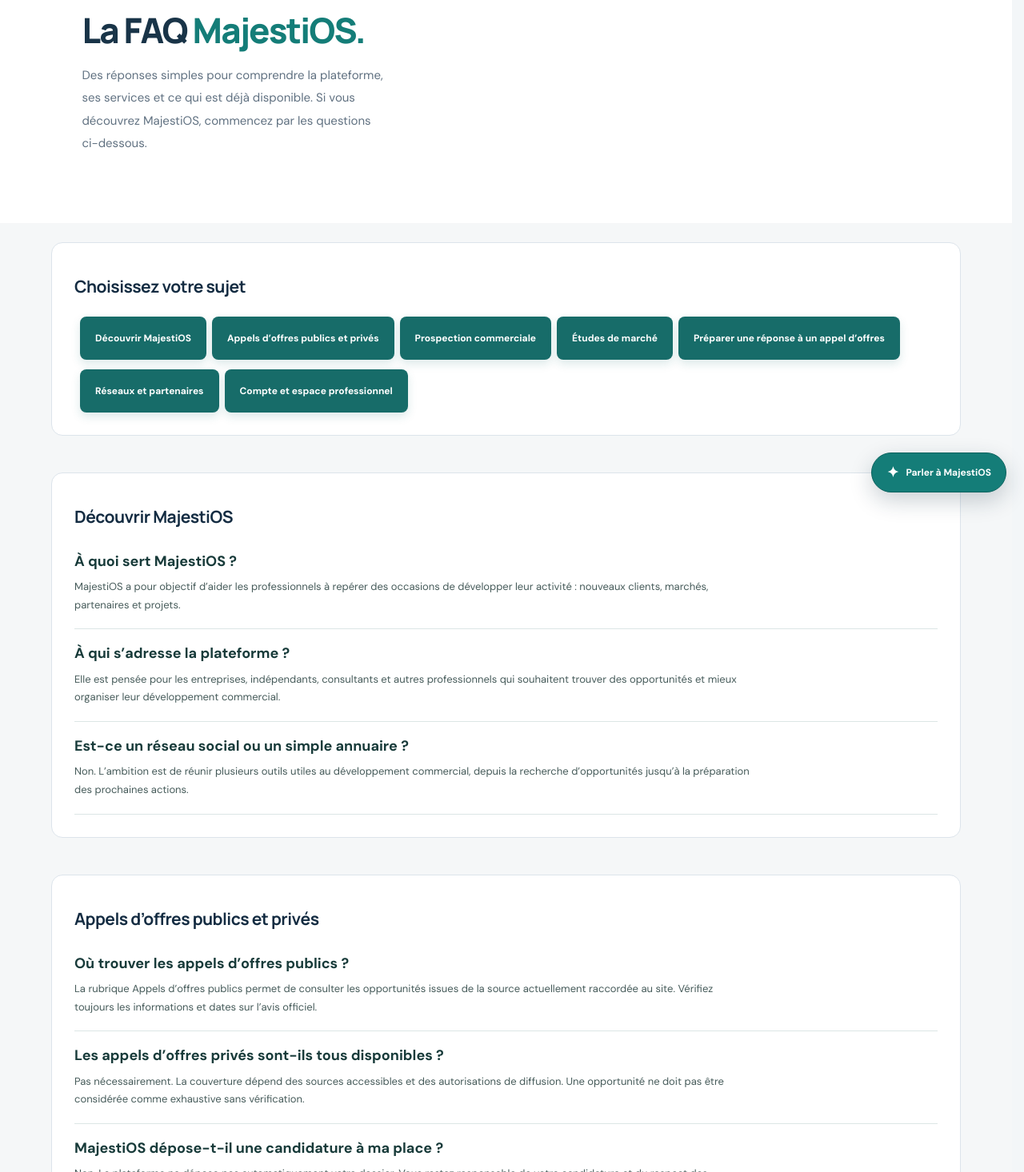
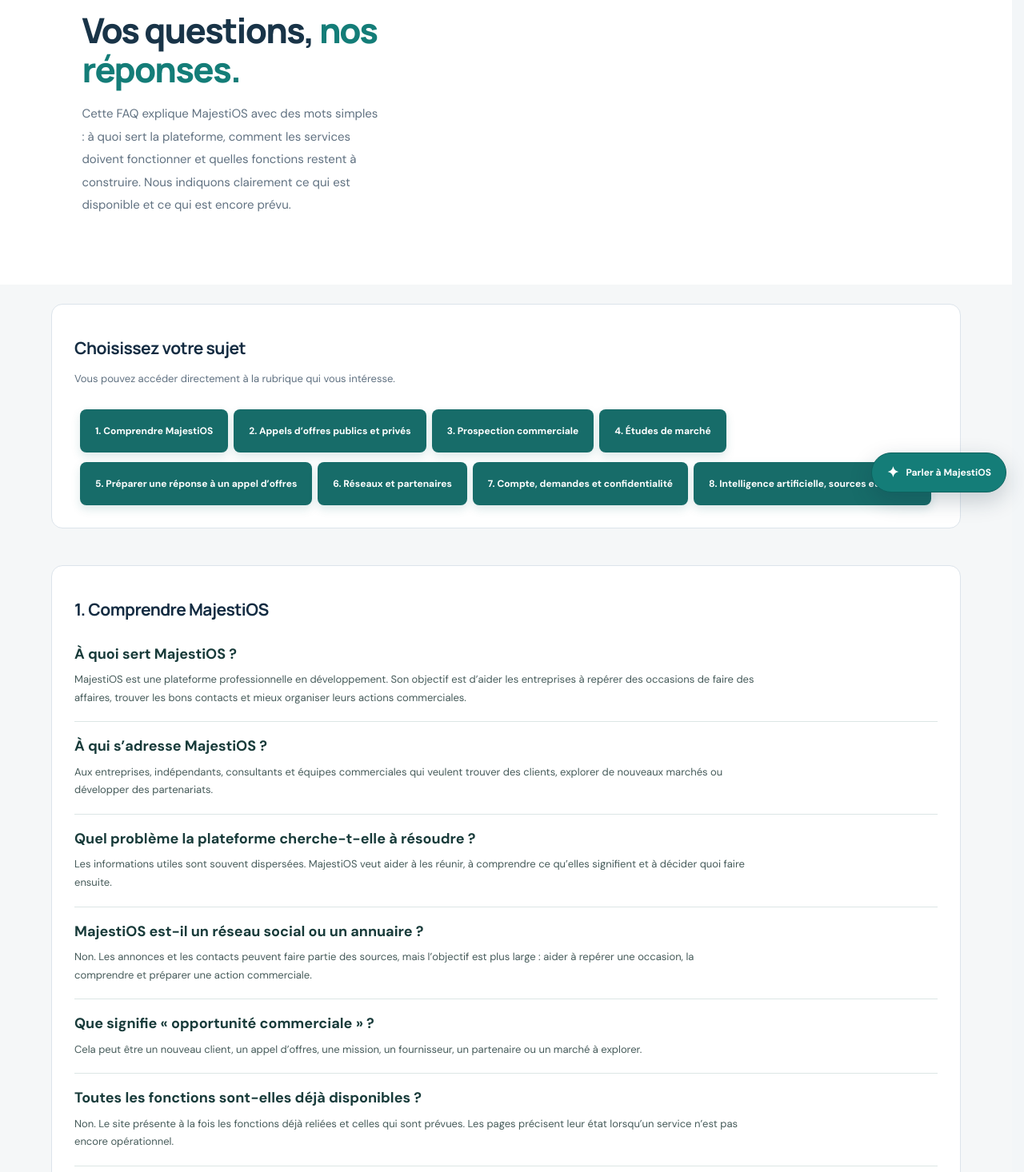
Before and after one commit to Chexpeer/Majestios, a Next.js app: page /faq in a window 1280 px wide. Shown: the part 164-1630 px from the top of the page at 80% size. Built offline with nearby package versions, Linux system fonts and the light colour scheme.

Commit message:
Enrichir la FAQ avec des réponses pratiques et simples

```diff
--- a/src/app/faq/page.tsx
+++ b/src/app/faq/page.tsx
@@ -3,67 +3,96 @@ import PublicHeader from "@/components/public-header";
 
 export const metadata = {
   title: "FAQ — Questions fréquentes | MajestiOS",
-  description: "Comprendre simplement MajestiOS, les appels d’offres, la prospection et les services en préparation.",
+  description: "Réponses simples sur MajestiOS, les appels d’offres, la prospection, les études de marché, les données et les fonctionnalités en préparation.",
 };
 
 const sections = [
   {
     id: "decouvrir",
-    title: "Découvrir MajestiOS",
+    title: "1. Comprendre MajestiOS",
     items: [
-      ["À quoi sert MajestiOS ?", "MajestiOS a pour objectif d’aider les professionnels à repérer des occasions de développer leur activité : nouveaux clients, marchés, partenaires et projets."],
-      ["À qui s’adresse la plateforme ?", "Elle est pensée pour les entreprises, indépendants, consultants et autres professionnels qui souhaitent trouver des opportunités et mieux organiser leur développement commercial."],
-      ["Est-ce un réseau social ou un simple annuaire ?", "Non. L’ambition est de réunir plusieurs outils utiles au développement commercial, depuis la recherche d’opportunités jusqu’à la préparation des prochaines actions."],
+      ["À quoi sert MajestiOS ?", "MajestiOS est une plateforme professionnelle en développement. Son objectif est d’aider les entreprises à repérer des occasions de faire des affaires, trouver les bons contacts et mieux organiser leurs actions commerciales."],
+      ["À qui s’adresse MajestiOS ?", "Aux entreprises, indépendants, consultants et équipes commerciales qui veulent trouver des clients, explorer de nouveaux marchés ou développer des partenariats."],
+      ["Quel problème la plateforme cherche-t-elle à résoudre ?", "Les informations utiles sont souvent dispersées. MajestiOS veut aider à les réunir, à comprendre ce qu’elles signifient et à décider quoi faire ensuite."],
+      ["MajestiOS est-il un réseau social ou un annuaire ?", "Non. Les annonces et les contacts peuvent faire partie des sources, mais l’objectif est plus large : aider à repérer une occasion, la comprendre et préparer une action commerciale."],
+      ["Que signifie « opportunité commerciale » ?", "Cela peut être un nouveau client, un appel d’offres, une mission, un fournisseur, un partenaire ou un marché à explorer."],
+      ["Toutes les fonctions sont-elles déjà disponibles ?", "Non. Le site présente à la fois les fonctions déjà reliées et celles qui sont prévues. Les pages précisent leur état lorsqu’un service n’est pas encore opérationnel."],
     ],
   },
   {
     id: "appels-offres",
-    title: "Appels d’offres publics et privés",
+    title: "2. Appels d’offres publics et privés",
     items: [
-      ["Où trouver les appels d’offres publics ?", "La rubrique Appels d’offres publics permet de consulter les opportunités issues de la source actuellement raccordée au site. Vérifiez toujours les informations et dates sur l’avis officiel."],
-      ["Les appels d’offres privés sont-ils tous disponibles ?", "Pas nécessairement. La couverture dépend des sources accessibles et des autorisations de diffusion. Une opportunité ne doit pas être considérée comme exhaustive sans vérification."],
-      ["MajestiOS dépose-t-il une candidature à ma place ?", "Non. La plateforme ne dépose pas automatiquement votre dossier. Vous restez responsable de votre candidature et du respect des consignes de l’acheteur."],
+      ["Où consulter les appels d’offres publics ?", "Ouvrez la rubrique « Appels d’offres publics ». Le site utilise actuellement une source reliée au BOAMP. Pour chaque annonce, vérifiez toujours l’avis officiel et ses éventuelles mises à jour."],
+      ["Les annonces publiques sont-elles toutes présentes ?", "Nous ne pouvons pas garantir une couverture complète. Les résultats dépendent de la source reliée et des informations qu’elle publie."],
+      ["Les appels d’offres privés sont-ils tous recensés ?", "Non. La couverture des appels d’offres privés dépend des sources disponibles et des autorisations nécessaires. Les exemples de présentation ne doivent pas être pris pour de véritables offres."],
+      ["Comment vérifier une annonce ?", "Consultez le lien vers la source d’origine, vérifiez la date limite, les documents demandés et les coordonnées de l’acheteur. En cas de différence, le document officiel fait foi."],
+      ["MajestiOS répond-il automatiquement à ma place ?", "Non. Le site ne dépose pas automatiquement une candidature. L’entreprise reste responsable de son dossier, de ses pièces et de son envoi dans les délais."],
+      ["Que faire si une annonce semble ancienne ou incorrecte ?", "Vérifiez-la auprès de la source officielle avant d’agir. Une annonce peut être modifiée, annulée ou clôturée après sa première publication."],
     ],
   },
   {
     id: "prospection",
-    title: "Prospection commerciale",
+    title: "3. Prospection commerciale",
     items: [
-      ["À quoi sert la prospection commerciale ?", "Elle aide à mieux définir les entreprises à contacter, comprendre leurs besoins possibles et préparer une prise de contact pertinente."],
-      ["MajestiOS fournit-il déjà une liste complète de prospects vérifiés ?", "La collecte et l’enrichissement automatisés font partie du périmètre envisagé. Ils ne sont pas présentés ici comme un service entièrement opérationnel. Les coordonnées doivent toujours être vérifiées."],
-      ["L’intelligence artificielle peut-elle se tromper ?", "Oui. Une suggestion de l’IA est une aide, pas une garantie. Les informations importantes doivent être vérifiées avant toute décision ou prise de contact."],
+      ["À quoi sert la prospection ?", "Elle consiste à rechercher les entreprises susceptibles d’avoir besoin de vos services, puis à préparer une prise de contact utile et adaptée."],
+      ["Comment définir ma cible ?", "Commencez par préciser votre activité, les types d’entreprises recherchées, leur secteur, leur zone géographique et le besoin auquel vous répondez."],
+      ["MajestiOS fournit-il déjà une liste complète de prospects vérifiés ?", "Pas à ce stade. La recherche et l’enrichissement automatisés font partie des fonctions prévues, mais ne sont pas présentés ici comme un service complet déjà disponible."],
+      ["L’IA peut-elle trouver le bon décideur ?", "L’IA pourra aider à rechercher et organiser les informations. Son résultat devra être vérifié : un nom, un poste ou une coordonnée ne doit jamais être considéré comme exact sans contrôle."],
+      ["La prospection téléphonique est-elle déjà intégrée ?", "La prospection assistée par téléphone fait partie des pistes importantes du projet, mais il ne faut pas la considérer comme opérationnelle tant que les outils et les services nécessaires ne sont pas raccordés et testés."],
+      ["Puis-je utiliser les informations trouvées pour contacter quelqu’un ?", "Vous devez vérifier l’exactitude des informations et respecter les règles applicables à la prospection, à la protection des données et aux oppositions des personnes contactées."],
     ],
   },
   {
     id: "etudes-de-marche",
-    title: "Études de marché",
+    title: "4. Études de marché",
     items: [
-      ["Que permet une étude de marché ?", "Elle aide à mieux comprendre les clients, les concurrents, les tendances et les possibilités dans un secteur ou une zone géographique."],
-      ["Les études sont-elles générées automatiquement aujourd’hui ?", "La page décrit le fonctionnement visé. Un moteur d’étude complet n’est pas déclaré opérationnel à ce stade. Les conclusions futures devront être accompagnées de sources et de limites clairement expliquées."],
+      ["À quoi sert une étude de marché ?", "Elle aide à comprendre les clients possibles, les concurrents, les tendances et les occasions de développement dans un secteur ou une région."],
+      ["Que faut-il préciser avant de commencer ?", "Le secteur étudié, la zone géographique, le type de client recherché, la période et la décision que vous souhaitez préparer."],
+      ["MajestiOS génère-t-il déjà une étude complète automatiquement ?", "Non. La page présente le fonctionnement envisagé. Le moteur complet d’étude de marché n’est pas déclaré opérationnel à ce stade."],
+      ["Comment vérifier une conclusion ou un chiffre ?", "Il faut pouvoir retrouver la source, sa date et le contexte. Une estimation ou une hypothèse doit être clairement distinguée d’un chiffre confirmé."],
+      ["Une étude peut-elle garantir le succès commercial ?", "Non. Elle peut aider à prendre une décision mieux informée, mais elle ne garantit ni la demande, ni les ventes, ni les résultats futurs."],
     ],
   },
   {
     id: "accompagnement-appels-offres",
-    title: "Préparer une réponse à un appel d’offres",
+    title: "5. Préparer une réponse à un appel d’offres",
     items: [
-      ["Comment MajestiOS peut-il aider ?", "Le parcours prévu aide à comprendre la demande, vérifier si elle correspond à votre entreprise et préparer la liste des documents et des dates importantes."],
-      ["Les documents générés suffisent-ils pour répondre ?", "Non. Vous devez contrôler les pièces demandées, les délais et les règles dans le dossier officiel. En cas de doute, demandez conseil à un professionnel compétent."],
+      ["Comment MajestiOS prévoit-il d’aider ?", "Le parcours envisagé doit aider à comprendre la demande, vérifier si elle correspond à votre entreprise et préparer la liste des documents et des dates importantes."],
+      ["Que faut-il vérifier avant de répondre ?", "Les conditions de participation, les pièces demandées, les critères de choix, les questions éventuelles à poser et la date limite de dépôt."],
+      ["Puis-je envoyer le dossier préparé par MajestiOS sans le relire ?", "Non. Chaque document doit être relu et validé par votre entreprise. Les consignes de l’acheteur et le dossier officiel restent la référence."],
+      ["MajestiOS assure-t-il le dépôt officiel de la candidature ?", "Non. Aucun dépôt automatique de candidature n’est annoncé comme disponible."],
     ],
   },
   {
     id: "reseaux",
-    title: "Réseaux et partenaires",
+    title: "6. Réseaux et partenaires",
     items: [
-      ["Puis-je contacter directement tous les partenaires affichés ?", "La rubrique Réseaux présente les types de coopération recherchés. Elle ne constitue pas encore un annuaire de partenaires dont tous les profils auraient été vérifiés."],
-      ["Comment proposer une collaboration ?", "Vous pouvez commencer par la rubrique Nous rejoindre. Les fonctions de mise en relation seront proposées à mesure que le parcours de contact et le suivi seront disponibles."],
+      ["À quoi sert la rubrique Réseaux ?", "Elle présente les types de professionnels et d’organisations avec lesquels des collaborations pourraient être utiles : experts, prestataires, partenaires technologiques ou opérateurs."],
+      ["Les partenaires affichés sont-ils déjà tous vérifiés ?", "Non. Cette rubrique décrit les catégories de coopération recherchées ; elle ne constitue pas encore un annuaire complet de partenaires validés."],
+      ["Comment proposer une collaboration ?", "Vous pouvez consulter la page « Nous rejoindre » pour découvrir le parcours de contact actuellement proposé."],
+      ["Une mise en relation est-elle garantie ?", "Non. Une mise en relation future dépendra de la disponibilité des profils, de la vérification des informations et de l’accord des personnes concernées."],
     ],
   },
   {
     id: "compte",
-    title: "Compte et espace professionnel",
+    title: "7. Compte, demandes et confidentialité",
     items: [
-      ["Que faire si j’ai une question sur mon compte ?", "Consultez d’abord les informations de cette FAQ. Si votre question concerne un accès ou une difficulté précise, utilisez les moyens de contact affichés sur le site lorsqu’ils sont disponibles."],
-      ["Toutes les fonctionnalités sont-elles déjà disponibles ?", "Non. Certaines pages présentent des services en préparation. Le site doit distinguer clairement les outils disponibles des fonctionnalités encore en cours de conception ou de raccordement."],
+      ["Comment demander des informations à MajestiOS ?", "Consultez la page « Nous rejoindre » ou les moyens de contact affichés sur le site. Si un formulaire est proposé, remplissez uniquement les champs nécessaires."],
+      ["Les formulaires peuvent-ils demander des informations confidentielles ?", "N’envoyez pas de mots de passe, de données bancaires, de secrets commerciaux ni de documents confidentiels dans un formulaire général."],
+      ["Que devient une demande envoyée depuis un formulaire ?", "Le formulaire concerné indique, lorsqu’elle est disponible, la destination de la demande. Vérifiez cette information avant l’envoi et évitez d’inclure des données inutiles."],
+      ["Que faire si un formulaire ne fonctionne pas ?", "Vérifiez les champs obligatoires et réessayez. Si le problème continue, utilisez un autre moyen de contact affiché sur le site, s’il est disponible."],
+    ],
+  },
+  {
+    id: "ia-fiabilite",
+    title: "8. Intelligence artificielle, sources et fiabilité",
+    items: [
+      ["L’IA de MajestiOS peut-elle se tromper ?", "Oui. Elle peut mal interpréter une information, manquer un élément ou produire une réponse inexacte. Les décisions importantes doivent reposer sur des informations vérifiées."],
+      ["Comment distinguer un fait d’une hypothèse ?", "Un fait doit pouvoir être relié à une source consultable. Une estimation, une suggestion ou une hypothèse doit être présentée comme telle."],
+      ["MajestiOS recherche-t-il des opportunités sur tout le Web ?", "La recherche à partir de plusieurs sources fait partie de l’évolution envisagée. Il ne faut pas supposer que toutes les sources du Web sont déjà couvertes."],
+      ["Les résultats seront-ils disponibles en plusieurs langues ?", "Le projet prévoit une approche bilingue et une ouverture internationale progressive. La couverture réelle dépendra des sources, des langues et des fonctions effectivement raccordées."],
+      ["Comment savoir si une fonction est disponible ?", "Lisez la mention d’état sur la page concernée. En cas de doute, considérez la fonction comme en préparation jusqu’à confirmation explicite de sa disponibilité."],
     ],
   },
 ];
@@ -75,12 +104,13 @@ export default function FAQPage() {
       <section className="how-section concept-hero">
         <div>
           <span className="section-label">AIDE ET INFORMATIONS</span>
-          <h1>La FAQ <em>MajestiOS.</em></h1>
-          <p>Des réponses simples pour comprendre la plateforme, ses services et ce qui est déjà disponible. Si vous découvrez MajestiOS, commencez par les questions ci-dessous.</p>
+          <h1>Vos questions, <em>nos réponses.</em></h1>
+          <p>Cette FAQ explique MajestiOS avec des mots simples : à quoi sert la plateforme, comment les services doivent fonctionner et quelles fonctions restent à construire. Nous indiquons clairement ce qui est disponible et ce qui est encore prévu.</p>
         </div>
       </section>
       <section className="concept-principles">
         <h2>Choisissez votre sujet</h2>
+        <p>Vous pouvez accéder directement à la rubrique qui vous intéresse.</p>
         <div className="route-actions">
           {sections.map((section) => <a className="search-submit concept-cta" key={section.id} href={`#${section.id}`}>{section.title}</a>)}
         </div>
@@ -97,10 +127,10 @@ export default function FAQPage() {
         </section>
       ))}
       <section className="concept-principles">
-        <h2>Vous souhaitez aller plus loin ?</h2>
-        <p>Découvrez les services proposés par MajestiOS ou présentez-nous votre projet.</p>
+        <h2>Vous ne trouvez pas votre réponse ?</h2>
+        <p>Parcourez les services présentés ou contactez-nous par le parcours disponible sur le site. Si une fonction est encore en préparation, nous préférons vous le dire clairement plutôt que de vous promettre un service qui n’est pas prêt.</p>
         <div className="route-actions">
-          <Link className="search-submit concept-cta" href="/developpement-commercial">Voir les services</Link>
+          <Link className="search-submit concept-cta" href="/developpement-commercial">Découvrir les services</Link>
           <Link className="search-submit concept-cta" href="/nous-rejoindre">Nous rejoindre</Link>
         </div>
       </section>
```
